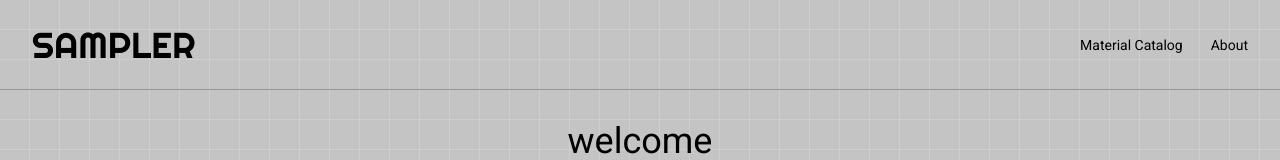
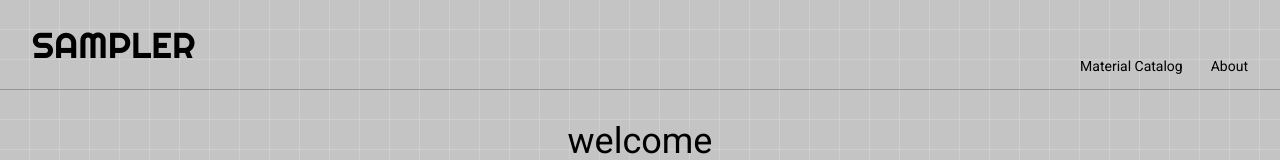
Before and after one commit to eliseco/samplersite, a Nuxt app: page / in a window 1280 px wide. Shown: the top 160 px of the page. Built offline with nearby package versions, Linux system fonts and the light colour scheme.

Commit message:
Top bar update

```diff
--- a/components/TopBar.vue
+++ b/components/TopBar.vue
@@ -37,7 +37,6 @@ export default {
   width: 100%;
   height: var(--topbar-height);
   display: flex;
-  align-items: center;
   justify-content: center;
   border-bottom: 1px var(--border-light) solid;
   background: var(--background-gradient);
@@ -48,13 +47,13 @@ export default {
   max-width: var(--page-max-width);
   padding: 0 2em;
   display: flex;
-  align-items: center;
 }
 
 .left {
   font-family: var(--righteous);
   font-size: 36px;
   justify-self: flex-start;
+  align-self: center;
 }
 .right {
   font-family: var(--roboto);
@@ -62,6 +61,8 @@ export default {
   margin-left: auto;
   display: flex;
   gap: 2em;
+  align-self: flex-end;
+  padding-bottom: 15px;
 }
 
 .active {
```
